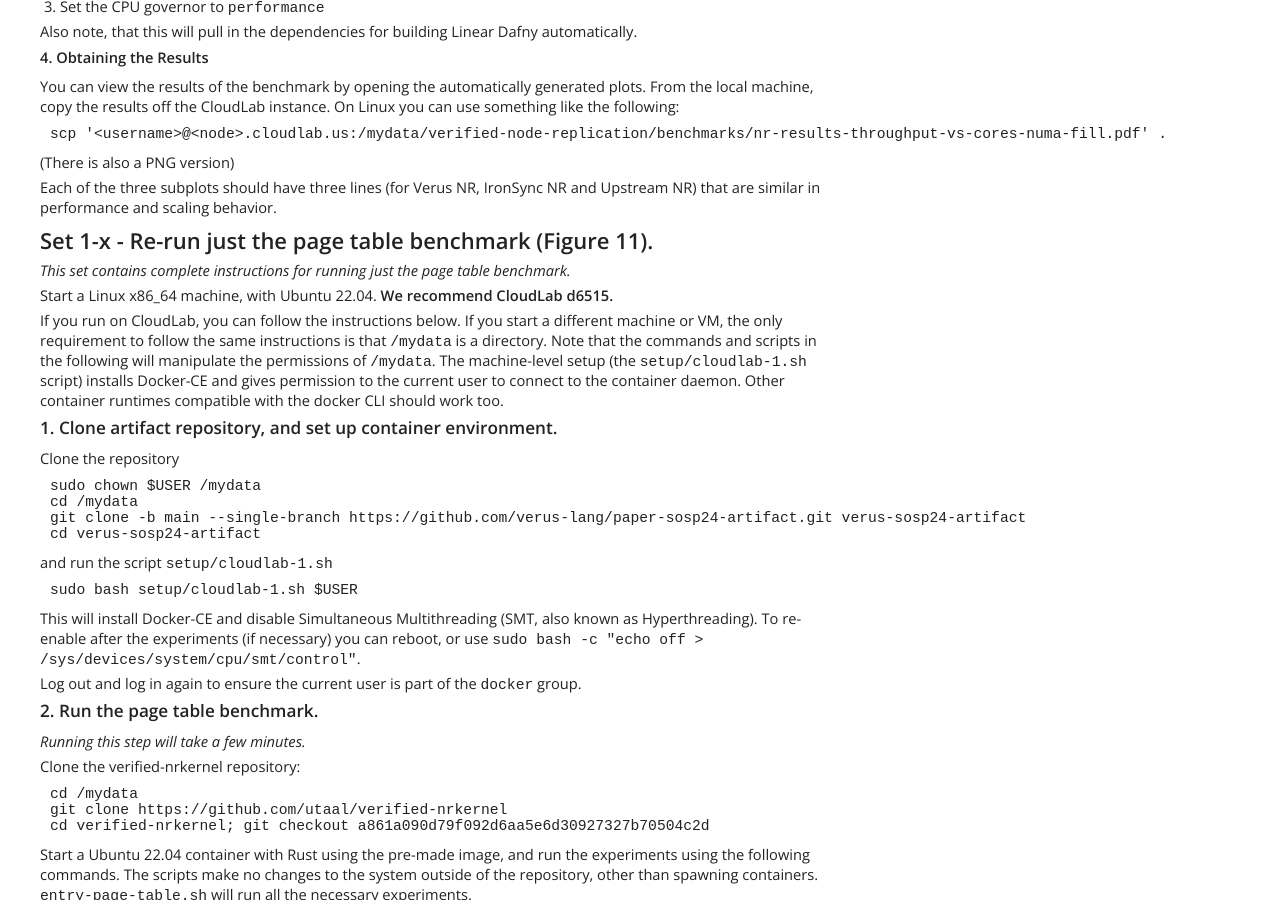
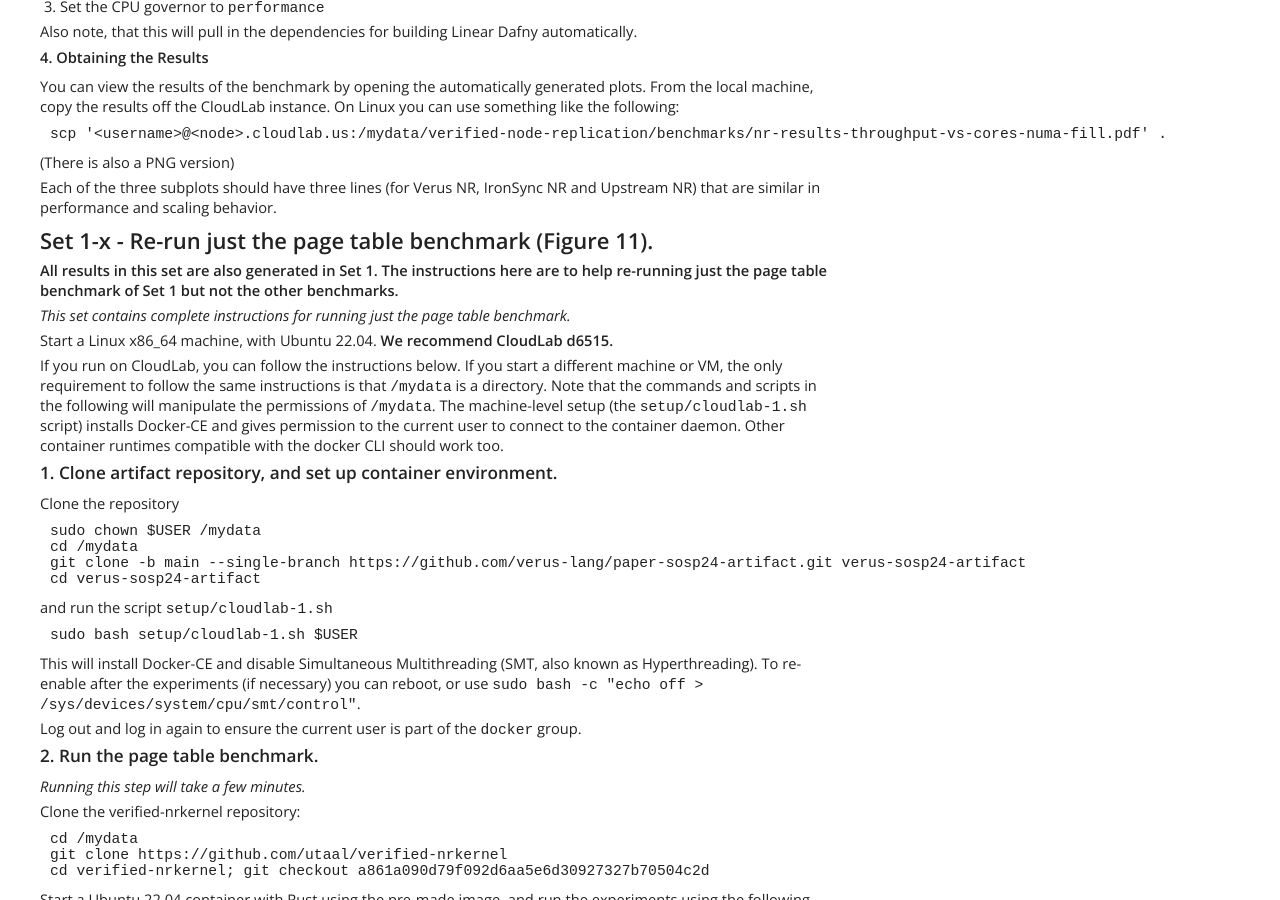
Before and after one commit to verus-lang/paper-sosp24-artifact, a Jekyll site: the page built from site/guide.md, in a window 1280 px wide and 900 px high, scrolled down 10959 px. Built offline with Jekyll 4.4.1, drawn with Linux system fonts in a browser that asks for light colours.

Commit message:
Add clarification for Set 1-x to guide

```diff
--- a/site/guide.md
+++ b/site/guide.md
@@ -819,6 +819,9 @@ are similar in performance and scaling behavior.
 
 ## Set 1-x - Re-run just the page table benchmark (Figure 11).
 
+**All results in this set are also generated in Set 1. The instructions here are to help re-running just the
+page table benchmark of Set 1 but not the other benchmarks.**
+
 *This set contains complete instructions for running just the page table benchmark.*
 
 Start a Linux x86_64 machine, with Ubuntu 22.04. **We recommend CloudLab d6515.**
```
